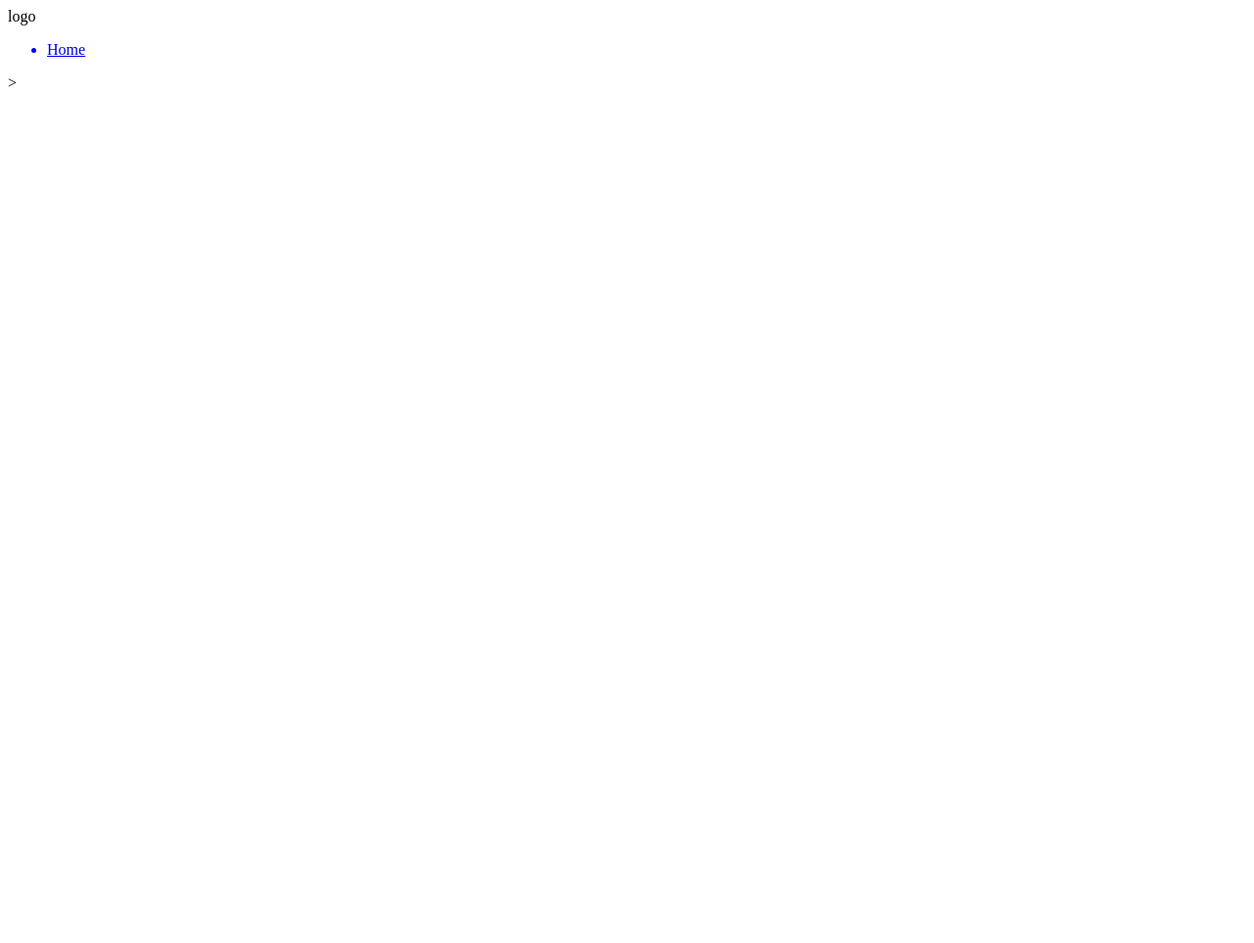
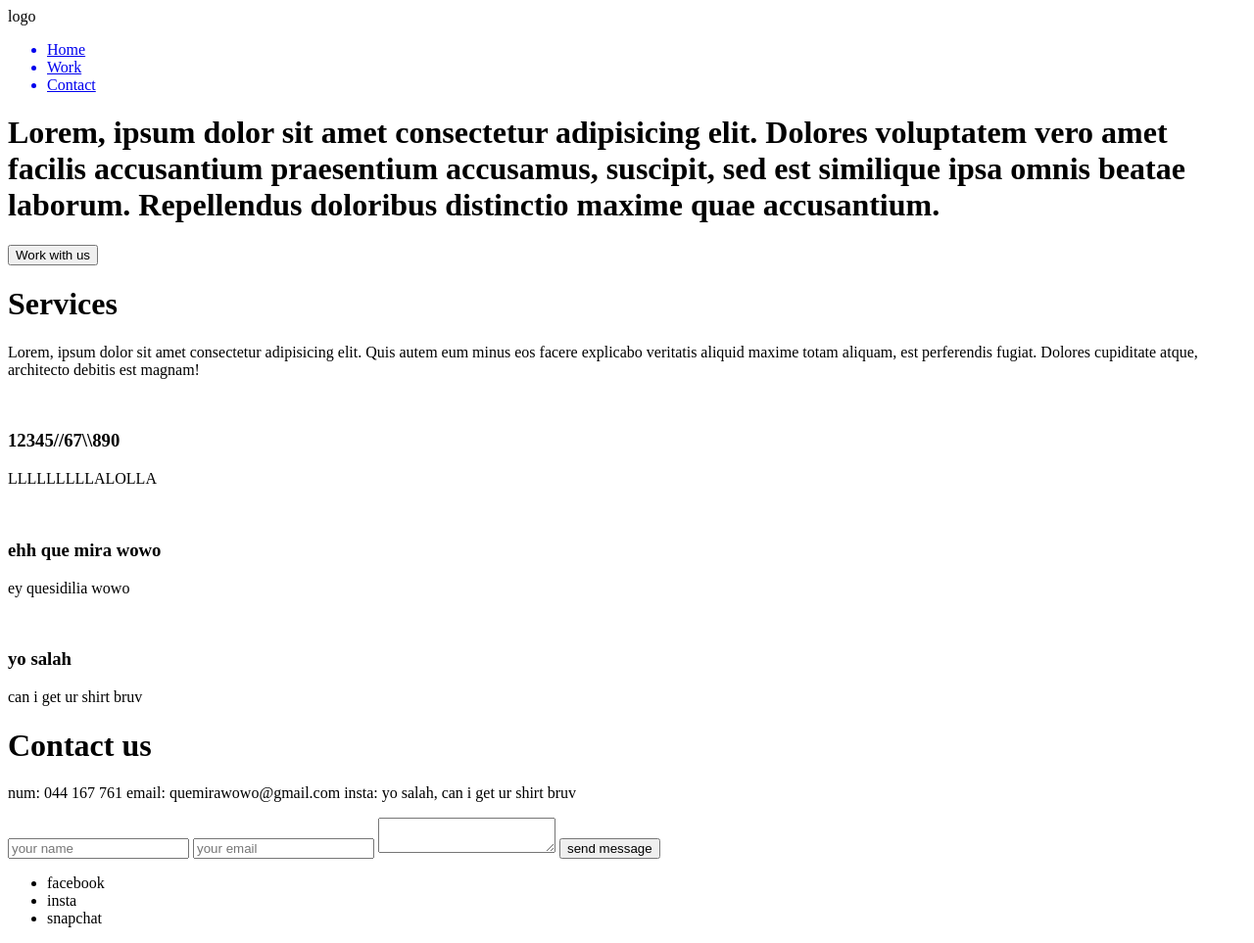
Before and after one commit to hamzaspahiu/WebAdvanced, a plain HTML site: page lesson10/header.html in a window 1280 px wide. Shown: the whole page at 98% size. Before the commit the page ends 800 px from the top, so only its background shows below. Drawn offline with Linux system fonts and the light colour scheme.

Commit message:
lesson10

```diff
--- a/lesson10/header.html
+++ b/lesson10/header.html
@@ -6,6 +6,7 @@
     <title>header</title>
 </head>
 <body>
+    <header>
         <div class="header-top">
             <div class="logo">
                 logo
@@ -14,8 +15,82 @@
             <nav>
                 <ul>
                     <a href="#"><li>Home</li></a>
-            </ul>>
+                    <a href="#"><li>Work</li></a>
+                    <a href="#"><li>Contact</li></a>
+                </ul>
             </nav>
         </div>
+
+        <div class="header-bottom">
+            <h1>Lorem, ipsum dolor sit amet consectetur adipisicing elit.
+                Dolores voluptatem vero amet facilis accusantium praesentium accusamus, suscipit,
+                sed est similique ipsa omnis beatae laborum.
+                Repellendus doloribus distinctio maxime quae accusantium.
+            </h1>
+
+            <button>Work with us</button>
+
+        </div>
+    </header>
+
+    <div class="service-top">
+        <h1>Services</h1>
+        <p>Lorem, ipsum dolor sit amet consectetur adipisicing elit.
+            Quis autem eum minus eos facere explicabo veritatis aliquid maxime totam aliquam,
+            est perferendis fugiat.
+            Dolores cupiditate atque, architecto debitis est magnam!
+        </p>
+    </div>
+
+    <main>
+        <div class="service-bottom">
+            <div class="service-item">
+                <img src="" alt="">
+                <h3>12345//67\\890</h3>
+                <P>LLLLLLLLLALOLLA</P>
+            </div>
+
+            <div class="service-item">
+                <img src="" alt="">
+                <h3>ehh que mira wowo</h3>
+                <P>ey quesidilia wowo</P>
+            </div>
+
+            <div class="service-item">
+                <img src="" alt="">
+                <h3>yo salah</h3>
+                <P>can i get ur shirt bruv</P>
+            </div>
+        </div>
+    </main>
+
+    <footer>
+        <div>
+            <div class="forma-top">
+                <h1>Contact us</h1>
+                <p> num: 044 167 761
+                    email: quemirawowo@gmail.com
+                    insta: yo salah, can i get ur shirt bruv
+                </p>
+            </div>
+
+            <div class="forma-bottom">
+                <form>
+                    <input type="text" placeholder="your name" requiered>
+                    <input type="email" placeholder="your email" requiered>
+                    <textarea requiered></textarea>
+                    <button>send message</button>
+                </form>
+            </div>
+
+            <div class="social media">
+                <ul>
+                    <li>facebook</li>
+                    <li>insta</li>
+                    <li>snapchat</li>
+                </ul>
+            </div>
+        </div>
+    </footer>
 </body>
 </html>
```
Also changed, not shown: lesson10/index.html (+21 -0 lines). Lines whose indentation alone changed are shown as unchanged.
